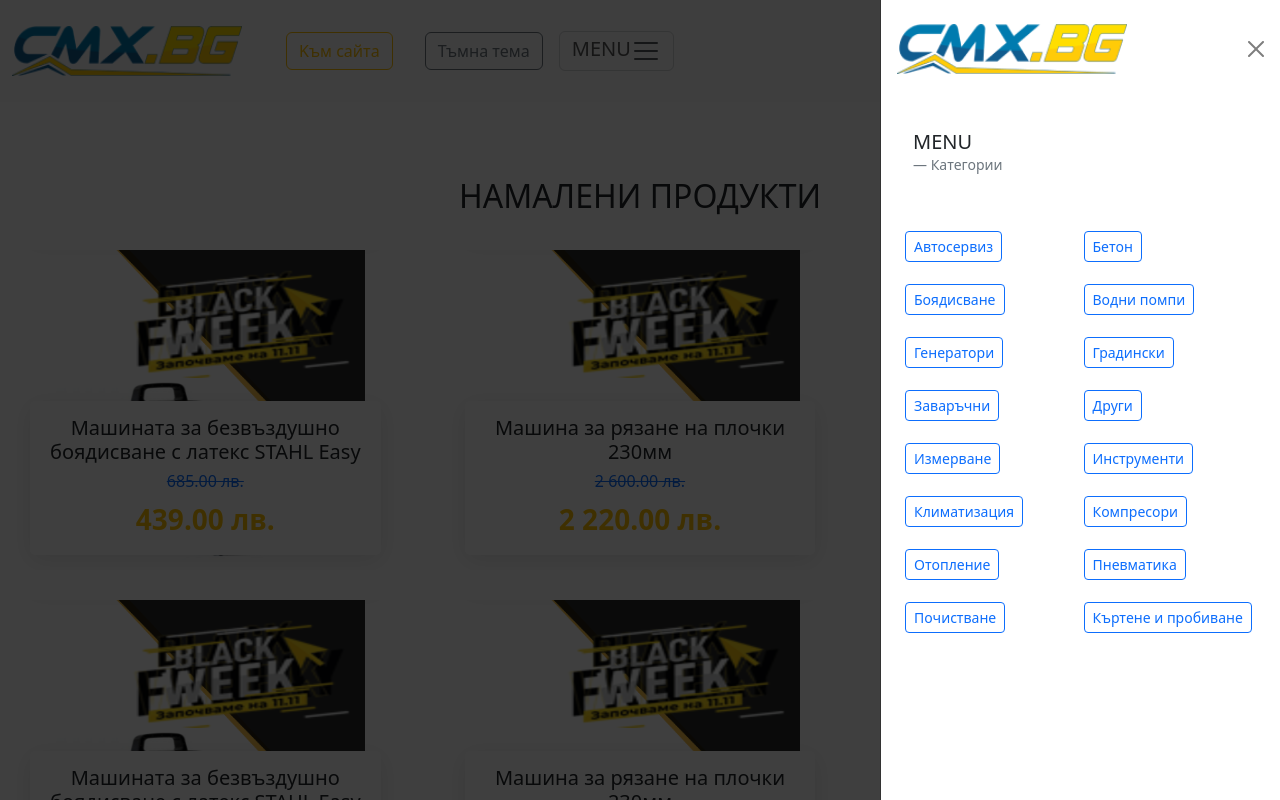
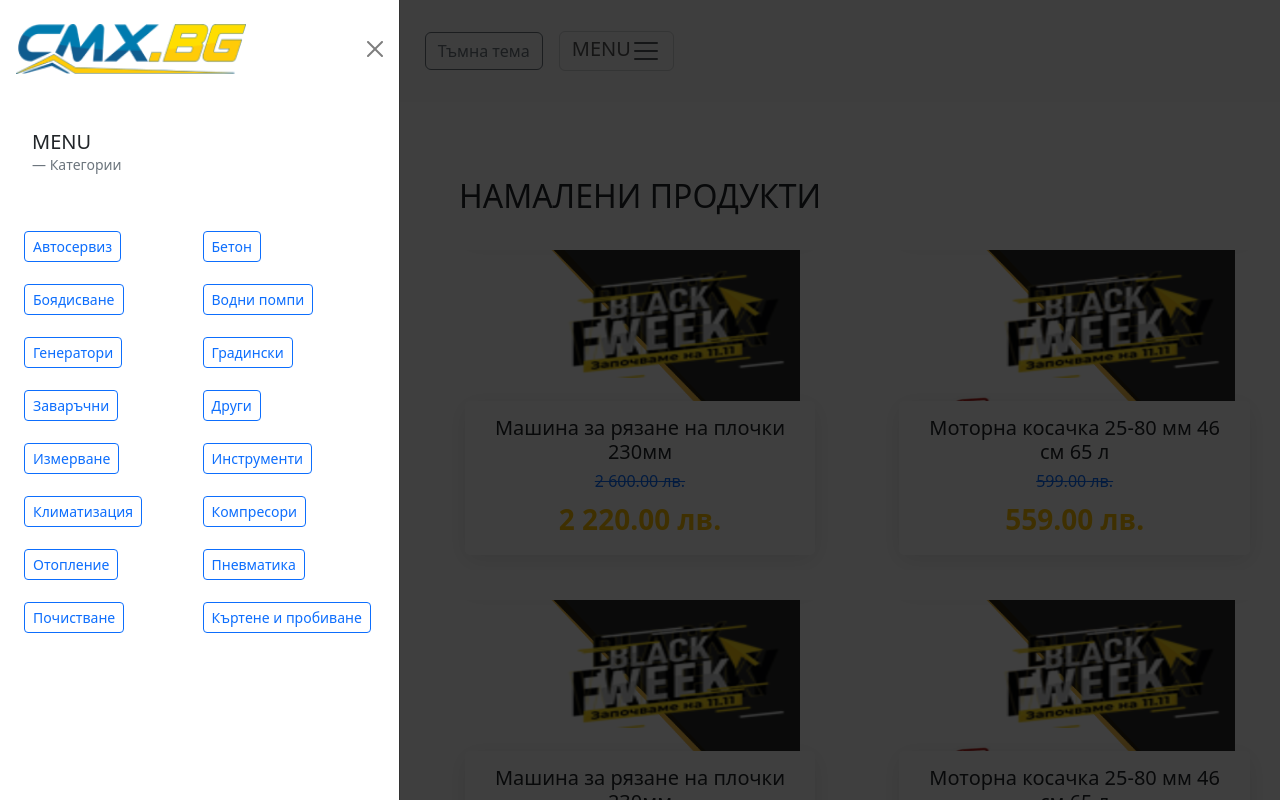
Before and after one commit to ZdravkaGoranova/CMX-Landing-Page, a React (Vite) app: page / in a window 1280 px wide. Both pictures are taken after a click on the button "MENU". Shown: the top 800 px of the page. Built offline with nearby package versions, Linux system fonts and the light colour scheme.

Commit message:
update navbar

```diff
--- a/src/Components/Header.jsx
+++ b/src/Components/Header.jsx
@@ -49,7 +49,7 @@ const Header = ({ theme, toggleTheme }) => {
           </a> */}
 
           <div
-            className="offcanvas offcanvas-end"
+            className="offcanvas offcanvas-start"
             tabIndex="-1"
             id="offcanvasNavbar"
             aria-labelledby="offcanvasNavbarLabel"
@@ -64,9 +64,7 @@ const Header = ({ theme, toggleTheme }) => {
                 className="btn-close"
                 data-bs-dismiss="offcanvas"
                 aria-label="Close"
-              >
-
-              </button>
+              ></button>
             </div>
             <div className="offcanvas-body ">
               <div className="offcanvas-header">
```
